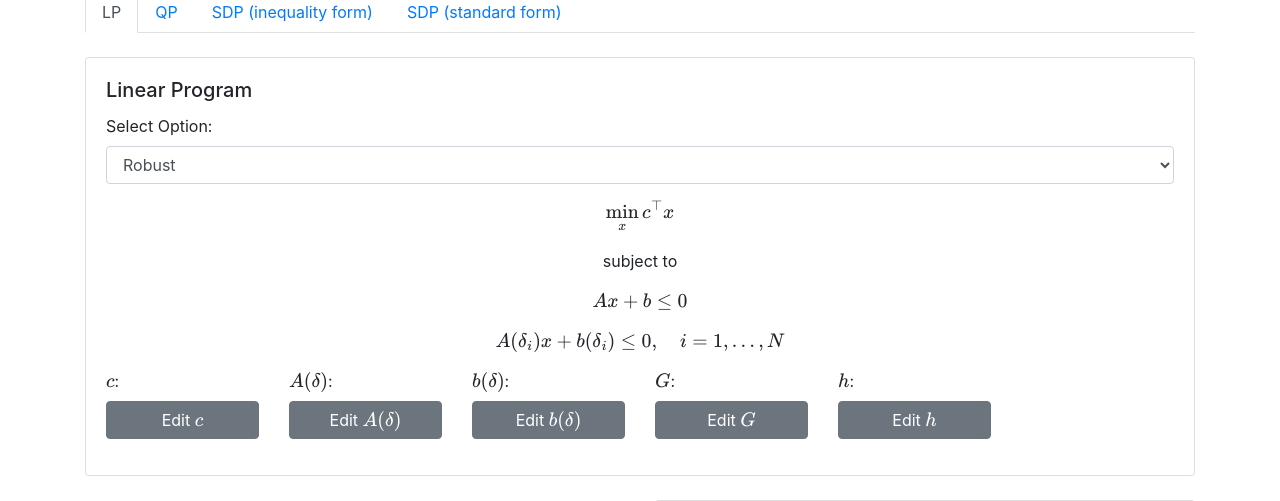
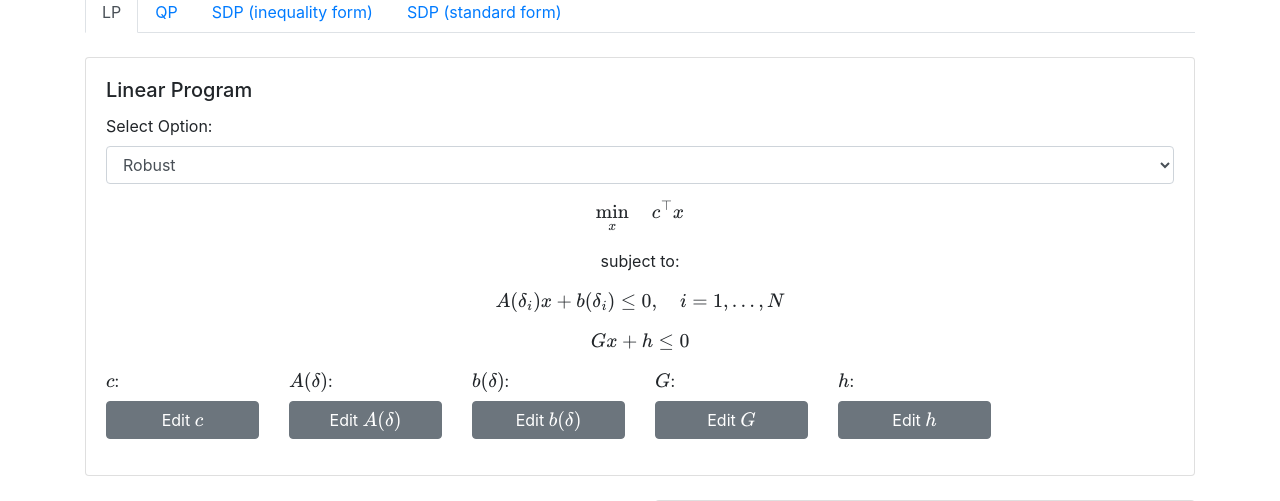
Before and after one commit to Kiguli/Scen-Opt, a Flask app: template templates/index.html in a window 1280 px wide. Shown: the part 150-651 px from the top of the page. Run offline with Flask 3, Linux system fonts and the light colour scheme; the template is opened without the code that fills it, so the values that code supplies are empty; some libraries are stand-ins or nearby versions.

Commit message:
updated latex A-> G, b-> h

```diff
--- a/static/js/main.js
+++ b/static/js/main.js
@@ -879,27 +879,27 @@ function updateLatexText(tab) {
 
     if (tab === 'lp') {
         if (option === 'robust') {
-            latexText1 = '\\displaystyle\\min_{x} c^\\top x';
-            latexText2 = 'A(\\delta_i)x+b(\\delta_i) \\leq 0, \\quad i = 1, \\ldots, N';
-            latexText4 = 'Ax+b \\leq 0';
+            latexText1 = '\\displaystyle\\min_{x} \\quad c^\\top x';
+            latexText4 = 'A(\\delta_i)x+b(\\delta_i) \\leq 0, \\quad i = 1, \\ldots, N';
+            latexText2 = 'Gx+h \\leq 0';
         } else if (option === 'robust-regularization') {
-            latexText1 = '\\displaystyle\\min_{x} c^\\top x + \\tau\\Vert x - \\bar{x}\\Vert_{p}';
-            latexText2 = 'A(\\delta_i)x+b(\\delta_i) \\leq 0, \\quad i = 1, \\ldots, N';
-            latexText4 = 'Ax+b \\leq 0';
+            latexText1 = '\\displaystyle\\min_{x} \\quad c^\\top x + \\tau\\Vert x - \\bar{x}\\Vert_{p}';
+            latexText4 = 'A(\\delta_i)x+b(\\delta_i) \\leq 0, \\quad i = 1, \\ldots, N';
+            latexText2 = 'Gx+h \\leq 0';
             document.getElementById(`${tab}-tau-group`).style.display = 'block';
             document.getElementById(`${tab}-theta-bar-group`).style.display = 'block';
             document.getElementById(`${tab}-p-group`).style.display = 'block';
         } else if (option === 'robust-relaxation') {
-            latexText1 = '\\displaystyle\\min_{x,\\zeta_i} c^\\top x + \\rho \\displaystyle\\sum_{i=1}^{N} \\zeta_i';
-            latexText2 = 'A(\\delta_i)x+b(\\delta_i) \\leq \\zeta_i, \\quad i = 1, \\ldots, N';
+            latexText1 = '\\displaystyle\\min_{x,\\zeta_i} \\quad c^\\top x + \\rho \\displaystyle\\sum_{i=1}^{N} \\zeta_i';
+            latexText4 = 'A(\\delta_i)x+b(\\delta_i) \\leq \\zeta_i, \\quad i = 1, \\ldots, N';
             latexText3 = '\\zeta_i \\geq 0,';
-            latexText4 = 'Ax+b \\leq 0';
+            latexText2 = 'Gx+h \\leq 0';
             document.getElementById(`${tab}-rho-group`).style.display = 'block';
         } else if (option === 'robust-regularization-relaxation') {
-            latexText1 = '\\displaystyle\\min_{x,\\zeta_i} c^\\top x + \\tau\\Vert x - \\bar{x}\\Vert_{p} + \\rho \\displaystyle\\sum_{i=1}^{N} \\zeta_i';
-            latexText2 = 'A(\\delta_i)x+b(\\delta_i) \\leq \\zeta_i, \\quad i = 1, \\ldots, N';
+            latexText1 = '\\displaystyle\\min_{x,\\zeta_i} \\quad c^\\top x + \\tau\\Vert x - \\bar{x}\\Vert_{p} + \\rho \\displaystyle\\sum_{i=1}^{N} \\zeta_i';
+            latexText4 = 'A(\\delta_i)x+b(\\delta_i) \\leq \\zeta_i, \\quad i = 1, \\ldots, N';
             latexText3 = '\\zeta_i \\geq 0,';
-            latexText4 = 'Ax+b \\leq 0';
+            latexText2 = 'Gx+h \\leq 0';
             document.getElementById(`${tab}-tau-group`).style.display = 'block';
             document.getElementById(`${tab}-theta-bar-group`).style.display = 'block';
             document.getElementById(`${tab}-rho-group`).style.display = 'block';
@@ -907,29 +907,29 @@ function updateLatexText(tab) {
         }
     } else if (tab === 'qp') {
         if (option === 'robust') {
-            latexText1 = '\\displaystyle\\min_{x} c^\\top x + \\frac{1}{2}x^\\top Qx';
-            latexText2 = 'A(\\delta_i)x+b(\\delta_i) \\leq 0, \\quad i = 1, \\ldots, N';
+            latexText1 = '\\displaystyle\\min_{x} \\quad c^\\top x + \\frac{1}{2}x^\\top Qx';
+            latexText4 = 'A(\\delta_i)x+b(\\delta_i) \\leq 0, \\quad i = 1, \\ldots, N';
             latexText3 = '';
-            latexText4 = 'Ax+b \\leq 0';
+            latexText2 = 'Gx+h \\leq 0';
         } else if (option === 'robust-regularization') {
-            latexText1 = '\\displaystyle\\min_{x} c^\\top x + \\frac{1}{2}x^\\top Qx + \\tau\\Vert x - \\bar{x}\\Vert_{p}';
-            latexText2 = 'A(\\delta_i)x+b(\\delta_i) \\leq 0, \\quad i = 1, \\ldots, N';
+            latexText1 = '\\displaystyle\\min_{x} \\quad c^\\top x + \\frac{1}{2}x^\\top Qx + \\tau\\Vert x - \\bar{x}\\Vert_{p}';
+            latexText4 = 'A(\\delta_i)x+b(\\delta_i) \\leq 0, \\quad i = 1, \\ldots, N';
             latexText3 = '';
-            latexText4 = 'Ax+b \\leq 0';
+            latexText2 = 'Gx+h \\leq 0';
             document.getElementById(`${tab}-tau-group`).style.display = 'block';
             document.getElementById(`${tab}-theta-bar-group`).style.display = 'block';
             document.getElementById(`${tab}-p-group`).style.display = 'block';
         } else if (option === 'robust-relaxation') {
-            latexText1 = '\\displaystyle\\min_{x,\\zeta_i} c^\\top x + \\frac{1}{2}x^\\top Qx + \\rho \\displaystyle\\sum_{i=1}^{N} \\zeta_i';
-            latexText2 = 'A(\\delta_i)x+b(\\delta_i) \\leq \\zeta_i, \\quad i = 1, \\ldots, N';
+            latexText1 = '\\displaystyle\\min_{x,\\zeta_i} \\quad c^\\top x + \\frac{1}{2}x^\\top Qx + \\rho \\displaystyle\\sum_{i=1}^{N} \\zeta_i';
+            latexText4 = 'A(\\delta_i)x+b(\\delta_i) \\leq \\zeta_i, \\quad i = 1, \\ldots, N';
             latexText3 = '\\zeta_i \\geq 0,';
-            latexText4 = 'Ax+b \\leq 0';
+            latexText2 = 'Gx+h \\leq 0';
             document.getElementById(`${tab}-rho-group`).style.display = 'block';
         } else if (option === 'robust-regularization-relaxation') {
-            latexText1 = '\\displaystyle\\min_{x,\\zeta_i} c^\\top x + \\frac{1}{2}x^\\top Qx + \\tau\\Vert x - \\bar{x}\\Vert_{p} + \\rho \\displaystyle\\sum_{i=1}^{N} \\zeta_i';
-            latexText2 = 'A(\\delta_i)x+b(\\delta_i) \\leq \\zeta_i, \\quad i = 1, \\ldots, N';
+            latexText1 = '\\displaystyle\\min_{x,\\zeta_i} \\quad c^\\top x + \\frac{1}{2}x^\\top Qx + \\tau\\Vert x - \\bar{x}\\Vert_{p} + \\rho \\displaystyle\\sum_{i=1}^{N} \\zeta_i';
+            latexText4 = 'A(\\delta_i)x+b(\\delta_i) \\leq \\zeta_i, \\quad i = 1, \\ldots, N';
             latexText3 = '\\zeta_i \\geq 0';
-            latexText4 = 'Ax+b \\leq 0';
+            latexText2 = 'Gx+h \\leq 0';
             document.getElementById(`${tab}-tau-group`).style.display = 'block';
             document.getElementById(`${tab}-theta-bar-group`).style.display = 'block';
             document.getElementById(`${tab}-rho-group`).style.display = 'block';
@@ -937,12 +937,12 @@ function updateLatexText(tab) {
         }
     } else if (tab === 'sdp') {
         if (option === 'robust') {
-            latexText1 = '\\displaystyle\\min_{x} c^\\top x + \\frac{1}{2}x^\\top Qx';
+            latexText1 = '\\displaystyle\\min_{x} \\quad c^\\top x + \\frac{1}{2}x^\\top Qx';
             latexText2 = 'F_0(\\delta_i) + \\displaystyle\\sum_{j=1}^{n}F_j(\\delta_i)x_j \\leq 0, \\quad i = 1, \\ldots, N';
             latexText3 = '';
             latexText4 = 'F_0 + \\displaystyle\\sum_{j=1}^{n}F_jx_j \\leq 0';
         } else if (option === 'robust-regularization') {
-            latexText1 = '\\displaystyle\\min_{x} c^\\top x + \\frac{1}{2}x^\\top Qx + \\tau\\Vert x - \\bar{x}\\Vert_{p}';
+            latexText1 = '\\displaystyle\\min_{x} \\quad c^\\top x + \\frac{1}{2}x^\\top Qx + \\tau\\Vert x - \\bar{x}\\Vert_{p}';
             latexText2 = 'F_0(\\delta_i) + \\displaystyle\\sum_{j=1}^{n}F_j(\\delta_i)x_j \\leq 0, \\quad i = 1, \\ldots, N';
             latexText3 = '';
             latexText4 = 'F_0 + \\displaystyle\\sum_{j=1}^{n}F_jx_j \\leq 0';
@@ -950,13 +950,13 @@ function updateLatexText(tab) {
             document.getElementById(`${tab}-theta-bar-group`).style.display = 'block';
             document.getElementById(`${tab}-p-group`).style.display = 'block';
         } else if (option === 'robust-relaxation') {
-            latexText1 = '\\displaystyle\\min_{x,\\zeta_i} c^\\top x + \\frac{1}{2}x^\\top Qx + \\rho \\displaystyle\\sum_{i=1}^{N} \\zeta_i';
+            latexText1 = '\\displaystyle\\min_{x,\\zeta_i} \\quad c^\\top x + \\frac{1}{2}x^\\top Qx + \\rho \\displaystyle\\sum_{i=1}^{N} \\zeta_i';
             latexText2 = 'F_0(\\delta_i) + \\displaystyle\\sum_{j=1}^{n}F_j(\\delta_i)x_j \\leq \\zeta_i, \\quad i = 1, \\ldots, N';
             latexText3 = '\\zeta_i \\geq 0,';
             latexText4 = 'F_0 + \\displaystyle\\sum_{j=1}^{n}F_jx_j \\leq 0';
             document.getElementById(`${tab}-rho-group`).style.display = 'block';
         } else if (option === 'robust-regularization-relaxation') {
-            latexText1 = '\\displaystyle\\min_{x,\\zeta_i} c^\\top x + \\frac{1}{2}x^\\top Qx + \\tau\\Vert x - \\bar{x}\\Vert_{p} + \\rho \\displaystyle\\sum_{i=1}^{N} \\zeta_i';
+            latexText1 = '\\displaystyle\\min_{x,\\zeta_i}\\quad c^\\top x + \\frac{1}{2}x^\\top Qx + \\tau\\Vert x - \\bar{x}\\Vert_{p} + \\rho \\displaystyle\\sum_{i=1}^{N} \\zeta_i';
             latexText2 = 'F_0(\\delta_i) + \\displaystyle\\sum_{j=1}^{n}F_j(\\delta_i)x_j \\leq \\zeta_i, \\quad i = 1, \\ldots, N';
             latexText3 = '\\zeta_i \\geq 0,';
             latexText4 = 'F_0 + \\displaystyle\\sum_{j=1}^{n}F_jx_j \\leq 0';
@@ -967,12 +967,12 @@ function updateLatexText(tab) {
         }
     } else if (tab === 'sdp2') {
         if (option === 'robust') {
-            latexText1 = '\\displaystyle\\min_{X} \\textbf{tr}(CX)';
+            latexText1 = '\\displaystyle\\min_{X} \\quad\\textbf{tr}(CX)';
             latexText2 = '\\textbf{tr}(A_j(\\delta_i)X) + b_j(\\delta_i) = 0,~j=1,\\ldots, \\alpha,~i=1,\\ldots,N';
             latexText3 = '';
             latexText4 = '\\textbf{tr}(A_jX) + b_j = 0,~j=1,\\ldots, \\alpha';
         } else if (option === 'robust-regularization') {
-            latexText1 = '\\displaystyle\\min_{X} \\textbf{tr}(CX) + \\tau\\Vert X - \\bar{X}\\Vert_{p}';
+            latexText1 = '\\displaystyle\\min_{X} \\quad\\textbf{tr}(CX) + \\tau\\Vert X - \\bar{X}\\Vert_{p}';
             latexText2 = '\\textbf{tr}(A_j(\\delta_i)X) + b_j(\\delta_i) = 0,~j=1,\\ldots, \\alpha,~i=1,\\ldots,N';
             latexText3 = '';
             latexText4 = '\\textbf{tr}(A_jX) + b_j = 0,~j=1,\\ldots, \\alpha';
@@ -980,13 +980,13 @@ function updateLatexText(tab) {
             document.getElementById(`${tab}-theta-bar-group`).style.display = 'block';
             document.getElementById(`${tab}-p-group`).style.display = 'block';
         } else if (option === 'robust-relaxation') {
-            latexText1 = '\\displaystyle\\min_{X,\\zeta_i} \\textbf{tr}(CX) + \\rho \\displaystyle\\sum_{i=1}^{N} \\zeta_i';
+            latexText1 = '\\displaystyle\\min_{X,\\zeta_i} \\quad\\textbf{tr}(CX) + \\rho \\displaystyle\\sum_{i=1}^{N} \\zeta_i';
             latexText2 = '\\textbf{tr}(A_j(\\delta_i)X) + b_j(\\delta_i) = \\zeta_i,~j=1,\\ldots, \\alpha,~i=1,\\ldots,N';
             latexText3 = '\\zeta_i \\geq 0,';
             latexText4 = '\\textbf{tr}(A_jX) + b_j = 0,~j=1,\\ldots, \\alpha';
             document.getElementById(`${tab}-rho-group`).style.display = 'block';
         } else if (option === 'robust-regularization-relaxation') {
-            latexText1 = '\\displaystyle\\min_{X,\\zeta_i} \\textbf{tr}(CX) + \\tau\\Vert X - \\bar{X}\\Vert_{p} + \\rho \\displaystyle\\sum_{i=1}^{N} \\zeta_i';
+            latexText1 = '\\displaystyle\\min_{X,\\zeta_i} \\quad\\textbf{tr}(CX) + \\tau\\Vert X - \\bar{X}\\Vert_{p} + \\rho \\displaystyle\\sum_{i=1}^{N} \\zeta_i';
             latexText2 = '\\textbf{tr}(A_j(\\delta_i)X) + b_j(\\delta_i) = \\zeta_i,~j=1,\\ldots, \\alpha,~i=1,\\ldots,N';
             latexText3 = '\\zeta_i \\geq 0,';
             latexText4 = '\\textbf{tr}(A_jX) + b_j = 0,~j=1,\\ldots, \\alpha';
--- a/templates/index.html
+++ b/templates/index.html
@@ -59,10 +59,10 @@ Data-Driven Convex Programming </h4>
                         </div>
                         <div id="lp-latex" class="form-group">
                             <div class="text-center">
-                                <p>\(\displaystyle\min_{x} c^\top x\)</p>
-                                <p>subject to</p>
-                                <p>\(Ax+b \leq 0\)</p>
+                                <p>\(\displaystyle\min_{x} \quad c^\top x\)</p>
+                                <p>subject to:</p>
                                 <p>\(A(\delta_i)x+b(\delta_i) \leq 0, \quad i = 1, \ldots, N\)</p>
+                                <p>\(Gx+h \leq 0\)</p>
                             </div>
                         </div>
                         <div class="row">
@@ -179,10 +179,10 @@ Data-Driven Convex Programming </h4>
                         </div>
                         <div id="qp-latex" class="form-group">
                             <div class="text-center">
-                                <p>\(\displaystyle\min_{x} c^\top x + \frac{1}{2}x^\top Qx\)</p>
-                                <p>subject to</p>
-                                <p>\(Ax+b \leq 0\)</p>
+                                <p>\(\displaystyle\min_{x} \quad c^\top x + \frac{1}{2}x^\top Qx\)</p>
+                                <p>subject to:</p>
                                 <p>\(A(\delta_i)x+b(\delta_i) \leq 0, \quad i = 1, \ldots, N\)</p>
+                                <p>\(Gx+h \leq 0\)</p>
                             </div>
                         </div>
                         <div class="row">
@@ -311,7 +311,7 @@ Data-Driven Convex Programming </h4>
                         </div>
                         <div id="sdp-latex" class="form-group">
                             <div class="text-center">
-                                <p>\(\displaystyle\min_{x} c^\top x + \frac{1}{2}x^\top Qx\)</p>
+                                <p>\(\displaystyle\min_{x} \quad c^\top x + \frac{1}{2}x^\top Qx\)</p>
                                 <p>subject to</p>
                                 <p>\(F_0 + \displaystyle\sum_{j=1}^{n}F_jx_j \leq 0\)</p>
                                 <p>\(F_0 + \displaystyle\sum_{j=1}^{n}F_j(\delta_i)x_j
@@ -423,7 +423,7 @@ Data-Driven Convex Programming </h4>
                         </div>
                         <div id="sdp2-latex" class="form-group">
                             <div class="text-center">
-                                <p>\(\displaystyle\min_{X} \textbf{tr}(CX)\)</p>
+                                <p>\(\displaystyle\min_{X} \quad\textbf{tr}(CX)\)</p>
                                 <p>subject to</p>
                                 <p>\(\textbf{tr}(A_jX) + b_j = 0,~j=1,\ldots, \alpha\)</p>
                                 <p>\(\textbf{tr}(A_j(\delta_i)X) + b_j(\delta_i) = 0,~j=1,\ldots,
```
